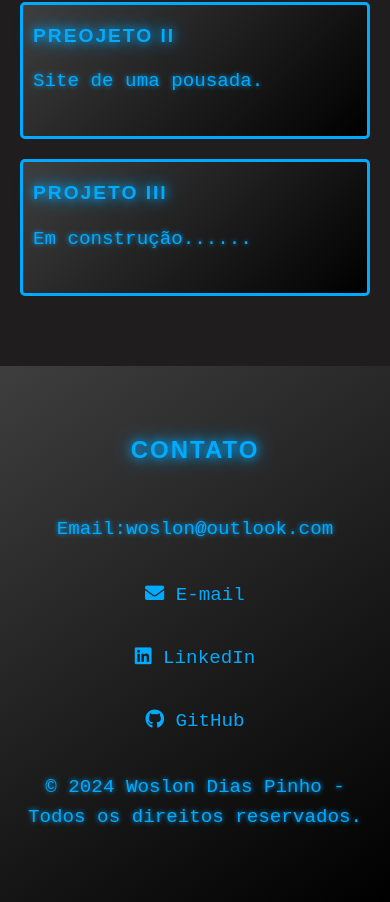
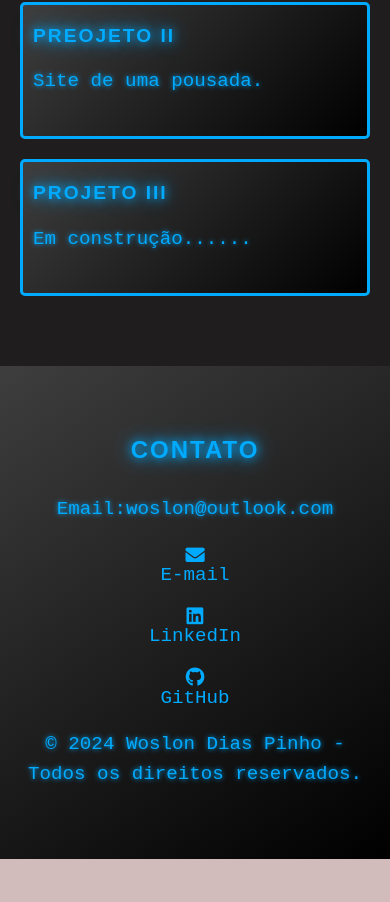
Before and after one commit to woslon/Portifolio, a plain HTML site: page index.html in a window 390 px wide. Shown: the part 1888-2790 px from the top of the page. After the commit the page ends 2747 px from the top, so only its background shows below. Drawn offline with Linux system fonts and the light colour scheme.

Commit message:
Atualizar o style.css

```diff
--- a/style.css
+++ b/style.css
@@ -272,7 +272,7 @@ section {
     .projeto h3 {
         font-size: 1.2em;
     }
-  #contato{
+  #contato a{
   display:flex;
   flex-direction: column;
  }
```
